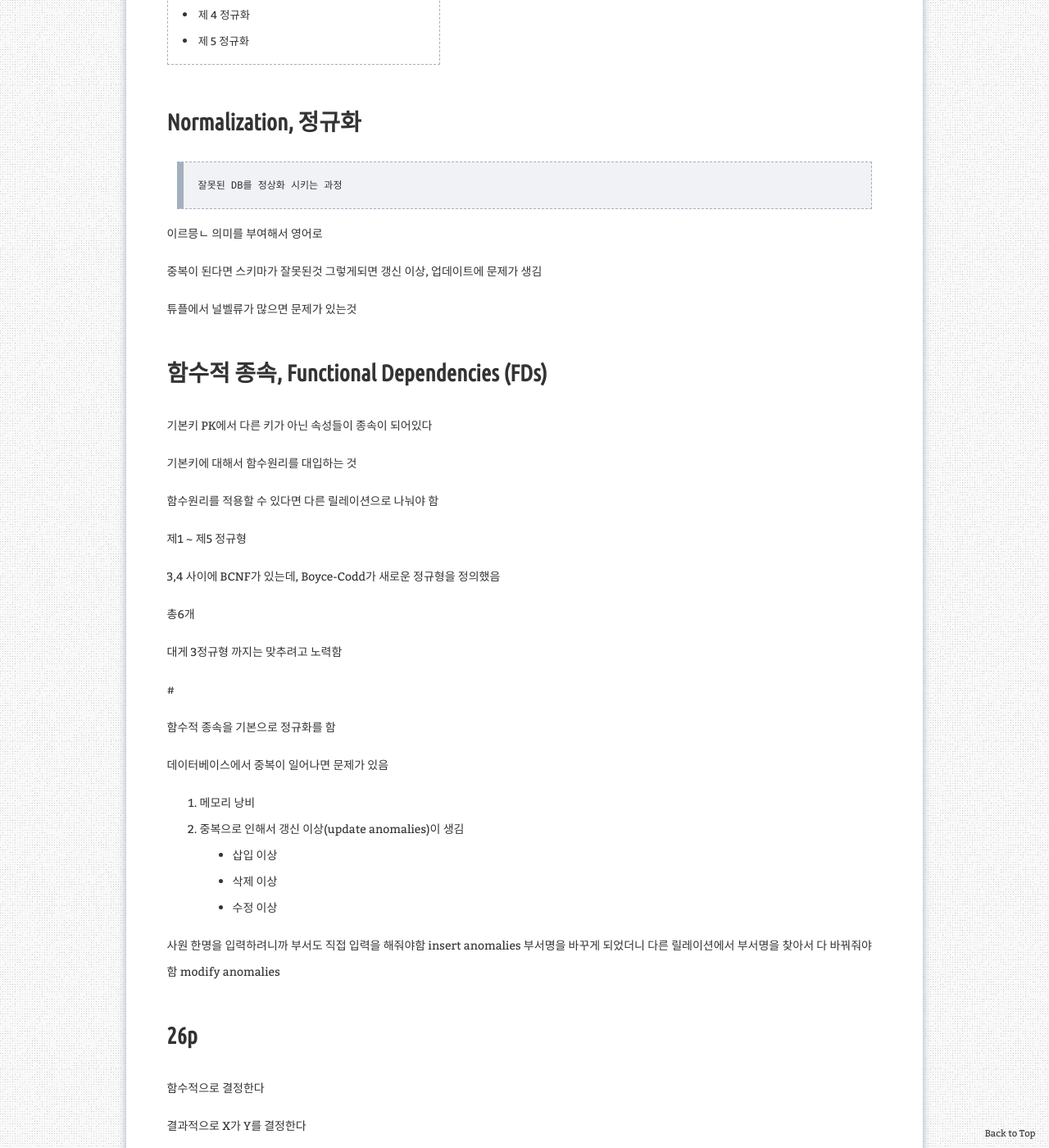
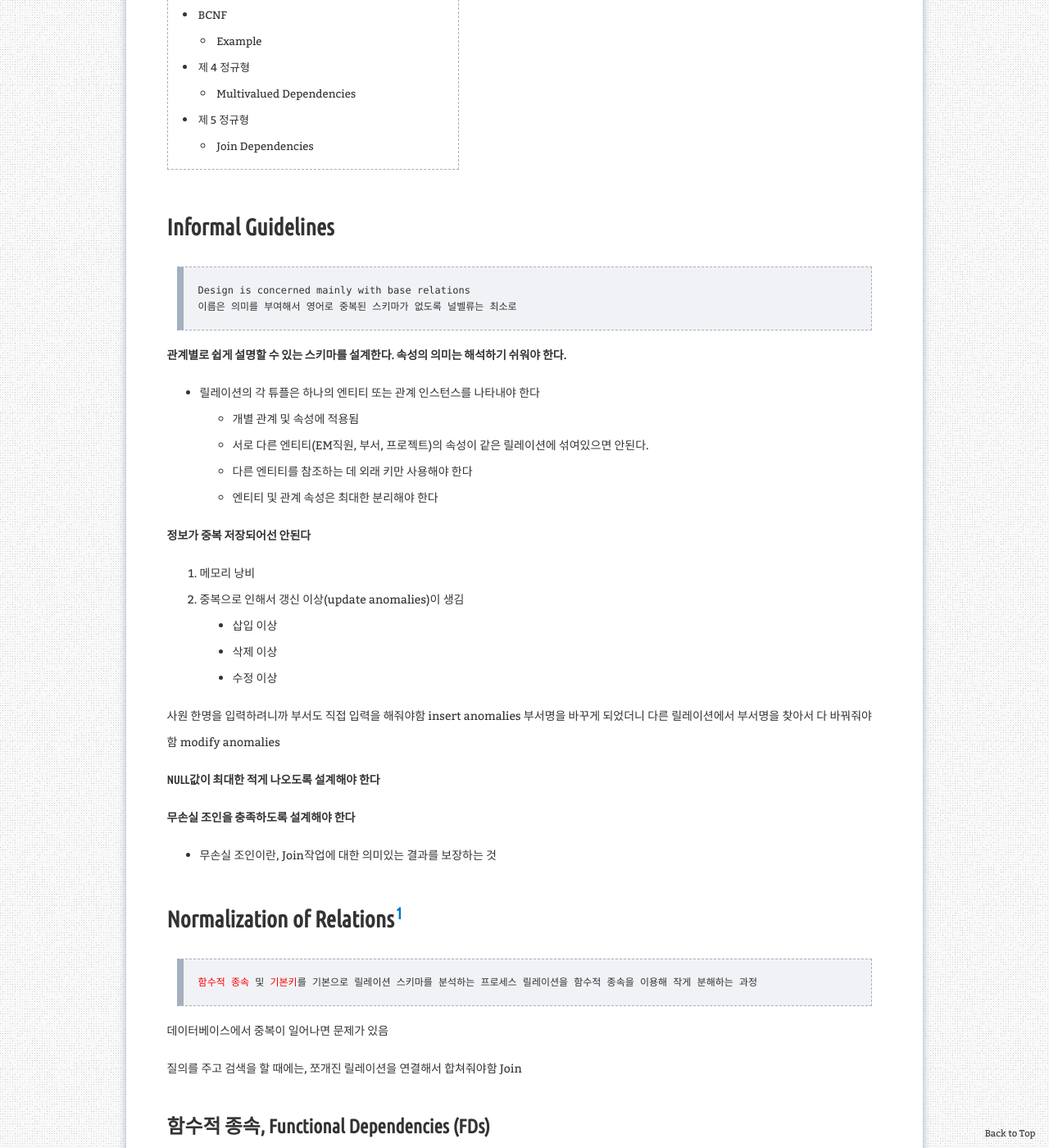
Before and after one commit to aristohyun/aristohyun.github.io, a Jekyll site: the page built from _posts/2021-10-13-DBS_06.md, in a window 1280 px wide and 1400 px high, scrolled down 696 px. Shown: the whole window at 82% size. Built offline with Jekyll 4.4.1, drawn with Linux system fonts in a browser that asks for light colours; formulas are drawn with MathJax 3; comment, search, counter and statistics services are not loaded; some of the changed text lies outside the part shown.

Commit message:
Update 2021-10-13-DBS_06.md

```diff
--- a/_posts/2021-10-13-DBS_06.md
+++ b/_posts/2021-10-13-DBS_06.md
@@ -13,41 +13,22 @@ redirect_from:
 {:toc .toc}
 
 
-# Normalization, 정규화
+# Informal Guidelines
 
-> 잘못된 DB를 정상화 시키는 과정
+> Design is concerned mainly with base relations
+> 이름은 의미를 부여해서 영어로
+> 중복된 스키마가 없도록
+> 널벨류는 최소로
 
+**관계별로 쉽게 설명할 수 있는 스키마를 설계한다. 속성의 의미는 해석하기 쉬워야 한다.**
 
-이르믕ㄴ 의미를 부여해서 영어로
+- 릴레이션의 각 튜플은 하나의 엔티티 또는 관계 인스턴스를 나타내야 한다
+    - 개별 관계 및 속성에 적용됨
+    - 서로 다른 엔티티(EM직원, 부서, 프로젝트)의 속성이 같은 릴레이션에 섞여있으면 안된다.
+    - 다른 엔티티를 참조하는 데 외래 키만 사용해야 한다
+    - 엔티티 및 관계 속성은 최대한 분리해야 한다
 
-중복이 된다면 스키마가 잘못된것 그렇게되면 갱신 이상, 업데이트에 문제가 생김
-
-튜플에서 널벨류가 많으면 문제가 있는것
-
-
-# 함수적 종속, Functional Dependencies (FDs)
-
-기본키 PK에서 다른 키가 아닌 속성들이 종속이 되어있다
-
-기본키에 대해서 함수원리를 대입하는 것
-
-함수원리를 적용할 수 있다면 다른 릴레이션으로 나눠야 함
-
-
-제1 ~ 제5 정규형
-
-3,4 사이에 BCNF가 있는데, Boyce-Codd가 새로운 정규형을 정의했음
-
-총6개
-
-대게 3정규형 까지는 맞추려고 노력함
-
-
-#
-
-함수적 종속을 기본으로 정규화를 함
-
-데이터베이스에서 중복이 일어나면 문제가 있음
+**정보가 중복 저장되어선 안된다**
 
 1. 메모리 낭비
 2. 중복으로 인해서 갱신 이상(update anomalies)이 생김
@@ -58,103 +39,192 @@ redirect_from:
 사원 한명을 입력하려니까 부서도 직접 입력을 해줘야함 insert anomalies
 부서명을 바꾸게 되었더니 다른 릴레이션에서 부서명을 찾아서 다 바꿔줘야함 modify anomalies
 
+**NULL값이 최대한 적게 나오도록 설계해야 한다**
 
-# 26p
+**무손실 조인을 충족하도록 설계해야 한다**
 
-함수적으로 결정한다
-
-결과적으로 X가 Y를 결정한다
-
-Pnumber이면 Pname이라는 종속이 생긴다
+- 무손실 조인이란, Join작업에 대한 의미있는 결과를 보장하는 것
 
 
-# 정규화[^normal_forms]
+# Normalization of Relations[^normal_forms]
 
+> $$<red>함수적 종속</red> 및 <red>기본키</red>를 기본으로 릴레이션 스키마를 분석하는 프로세스
+> 릴레이션을 함수적 종속을 이용해 작게 분해하는 과정
 
-정규화를 할수록 릴레이션이 분해하게됨,
+데이터베이스에서 중복이 일어나면 문제가 있음
 
 질의를 주고 검색을 할 때에는, 쪼개진 릴레이션을 연결해서 합쳐줘야함   Join
 
-함수적 종속을 이용해서 쪼개는 것
+
+## 함수적 종속, Functional Dependencies (FDs)
+
+> 키가 아닌 속성들이 기본키 PK에 종속이 되어어야 한다
+
+X의 값을 알면 Y의 값을 바로 식별할 수 있고, X의 값에 Y의 값이 달라질 때,
+Y는 X에 함수적 종속이라고 한다
+
+`A set of attributes X functionally determines  a set of attributes Y if the value of X determines a unique value for Y`
+
+## Keys
+
+Super Key
+- 각 행을 유일하게 식별할 수 있는 하나 또는 그 이상의 속성들의 집합이다. 슈퍼키는 유일성만 만족하면 슈퍼키가 될 수 있다.
+
+Candidate Key
+- 각 행을 유일하게 식별할 수 있는 최소한의 속성들의 집합이다. 후보키는 기본키가 될 수 있는 후보들이며 유일성과 최소성을 동시에 만족해야한다.
+
+Primary Key
+- 후보키들 중에서 하나를 선택한 키로 최소성과 유일성을 만족하는 속성
+
+Alternate Key
+- 후보키가 두개 이상일 경우 그 중에서 어느 하나를 기본키로 지정하고 남은 후보키들을 대체키라한다
+
+Foreign Key
+- 테이블이 다른 테이블의 데이터를 참조하여 테이블간의 관계를 연결하는 것이다
 
 [^normal_forms]: ![image](https://user-images.githubusercontent.com/32366711/137453214-dc5aaf75-404a-41ae-9160-e0a2fd32245e.png)
 
 
-# 제 1 정규화
+# 제 1 정규형
 
-> 모든 속성이 오토믹 하다, 값이 하나씩 있다
+> 모든 속성이 오토믹 하다, 값이 하나씩 있어야 한다
+> 대부분의 RDBMS는 제1 정규 형식의 관계만 정의할 수 있도록 허용한다
 
 릴레이션에 있는 모든 속성들을 하나의 값으로 나눔
 
-2번은 좋지 않은 방법
-
-3번은 널값이 너무 많이 생김
-
+값이 오토믹 하지 않은 예 : {Red, White, Black}
 
 ![image](https://user-images.githubusercontent.com/32366711/137447619-846aa997-7f1f-43eb-9ce2-632224bff881.png){:width="500"}{:.aligncenter}
 
-베스트 방법
 
+# 제 2 정규
 
-# 제 2 정규화
-
-> 제 1 정규형이고, 키가 아닌 속성이 기본키에 대해서 완전함수적 종속일 때, 제2정규형이다
+> 제 1 정규형이고, 키가 아닌 속성이 기본키에 대해서 <red>완전함수적 종속</red>일 때, 제2정규형이다
 > if every non-prime attribute A in R is <red>fully functionally dependent</red> on the primary key
 
 
 ## Full functional dependency
 
-완전 함수적 종속
+> 종속자가 기본키를 구성하는 모든 속성이 포함된 기본키의 부분집합에
+> 종속된 경우, 완전 함수적 종속이라고 한다
 
-sno -> sname
 
 
 #### Partial functional dependency
 
-부분 함수적 종속
-
-이 둘중에 하나를 빼도 함수적 종속이 성립됨
-
-sno, sname -> address
-의 함수적 종속이 될 때
-
-sname을 빼도
-sno -> address
-종속이 존재할 함
+- 부분 함수적 종속
+- 이 둘중에 하나를 빼도 함수적 종속이 성립됨
 
 ![image](https://user-images.githubusercontent.com/32366711/137450690-05b87196-aa38-4b37-b7c1-da8744a2388a.png)
 
+{SSN, Pnumber} -> {Pname, Plocation}에서 Pname과 Plocation은 SSN이 없이 Pnumber만으로 식별할 수 있다
 
-# 제 3 정규화
+{SSN, Pnumber} -> {Ename}에서 Ename은 Pnumber없이 SSN만으로도 식별이 가능하다
+
+따라서 각각 나눠서 따로 테이블을 만들어야 완전 함수적 종속이 가능해 진다
+
+## by Candidate Key[^2nf_3nf]
+
+![image](https://user-images.githubusercontent.com/32366711/137600173-cdc48a02-9036-42b9-8857-0b665817b941.png)
+
+
+# 제 3 정규
 
 > 기본키에 대해 키가 아닌 속성들이 이행적 종속이 존재하지 않을 때, 제 3정규형이라고 한다
 > if it is in 2NF and <red>no</red> non-prime attribute A in R is <red>transitively dependent</red> on the primary key
 
+#### Transitively dependent
 
+> X→Y, Y→Z 이란 종속 관계가 있을 경우, X→Z가 성립될 때 이행적 함수 종속이라고 한다
+> 즉, X를 알면 Y를 알고 그를 통해 Z를 알 수 있는 경우를 말한다
 
-## Transitively dependent
+== 삼단논법
+
+## by Candidate Key[^2nf_3nf]
+
+![image](https://user-images.githubusercontent.com/32366711/137600160-7609c7b5-6292-4653-b7ca-c10791be029f.png)
+
+[^2nf_3nf]: ![image](https://user-images.githubusercontent.com/32366711/137600243-4b65e253-8b01-4d8f-8bac-53ec916fbfce.png)
+
 
 # BCNF
 
 `Boyce-Codd Normal Form`
 
+> 모든 결정자가 슈퍼키인 경우 BCNF 이다
 > A relation schema R is in Boyce-Codd Normal Form (BCNF) if whenever an FD X → A holds in R, then X is a superkey of R
-> 모든 결정자가 슈퍼키로 결정되어있으면 BCNF
+
 ![image](https://user-images.githubusercontent.com/32366711/137456343-54f49086-3e49-412f-aaf6-fefcbb9db96b.png)
 
+## Example
 
-# 제 4 정규화
+| <U>Student</U> | <U>Course</U> | Instructor |
+|:--------------:|:-------------:|:-----------:|
+| Narayan | DB | Mark |
+| Smith | DB | Navathe |
+| Smith | OS | Ammar |
+| Smith | Theory | Schulman |
+| Wallace | DB | Mark |
+| Wallace | OS | Ahamad |
+| Wong | DB | Omiecinski |
+| Zelaya| DB | Navathe |
+| Narayan | OS | Ammar |
 
-Multivalued Dependencies
+{Student, Course} -> Instructor
+Instructor -> Curse
+
+$ R1 \join R2 $
+
+R1
+| <U>Instructor</U> | <U>Student</U> |
+|:--------------:|:-------------:|
+| Mark | Narayan |
+| Mark | Wallace |
+| Navathe | Smith |
+| Navathe | Zelaya|
+| Ammar | Smith |
+| Ammar | Narayan |
+| Schulman | Smith |
+| Ahamad | Wallace |
+| Omiecinski | Wong |
+
+R2
+| <U>Instructor</U> | Course |
+|:-----------------:|:------:|
+| Mark | DB |
+| Navathe | DB |
+| Ammar | OS |
+| Schulman | Theory |
+| Ahamad | OS |
+| Omiecinski | DB |
 
 
 
-# 제 5 정규화
+# 제 4 정규형
+
+> 특정 속성값에 따라 선택적인 속성을 분리하는 과정
+> 다치 종속성을 제거해야함
+
+## Multivalued Dependencies
+
+> 어떠한 조건을 만족하는 튜플이 릴레이션 안에 있을 것을 요구한다.
+> 그러므로 다치 종속은 튜플이 만들어내는 "종속" 중의 한 종류로 분류할 수 있다.
+
+예를 들어 {과목} $\twoheadrightarrow$ {교재}일 때, 과목 어트리뷰트가 교재 어트리뷰트의 값 하나를 결정하는 것이 아니라, 여러 개의 값, 즉 값의 집합을 결정한다는 뜻이다.
+
+![image](https://user-images.githubusercontent.com/32366711/137601063-98b6b5a4-2371-4aea-b5fe-556e2878a846.png)
 
 
 
+# 제 5 정규형
 
-CRC 스키마 그리는거도 시험에 나옴
+> 조인 종속성이 있는 경우, 제5정규형을 수행한다
+
+- 실제 의존성을 발견하는 것은 거의 불가능하며, 5NF는 거의 사용되지 않음
+
+## Join Dependencies
+
+
 
 정규화까지 시험
 
```
